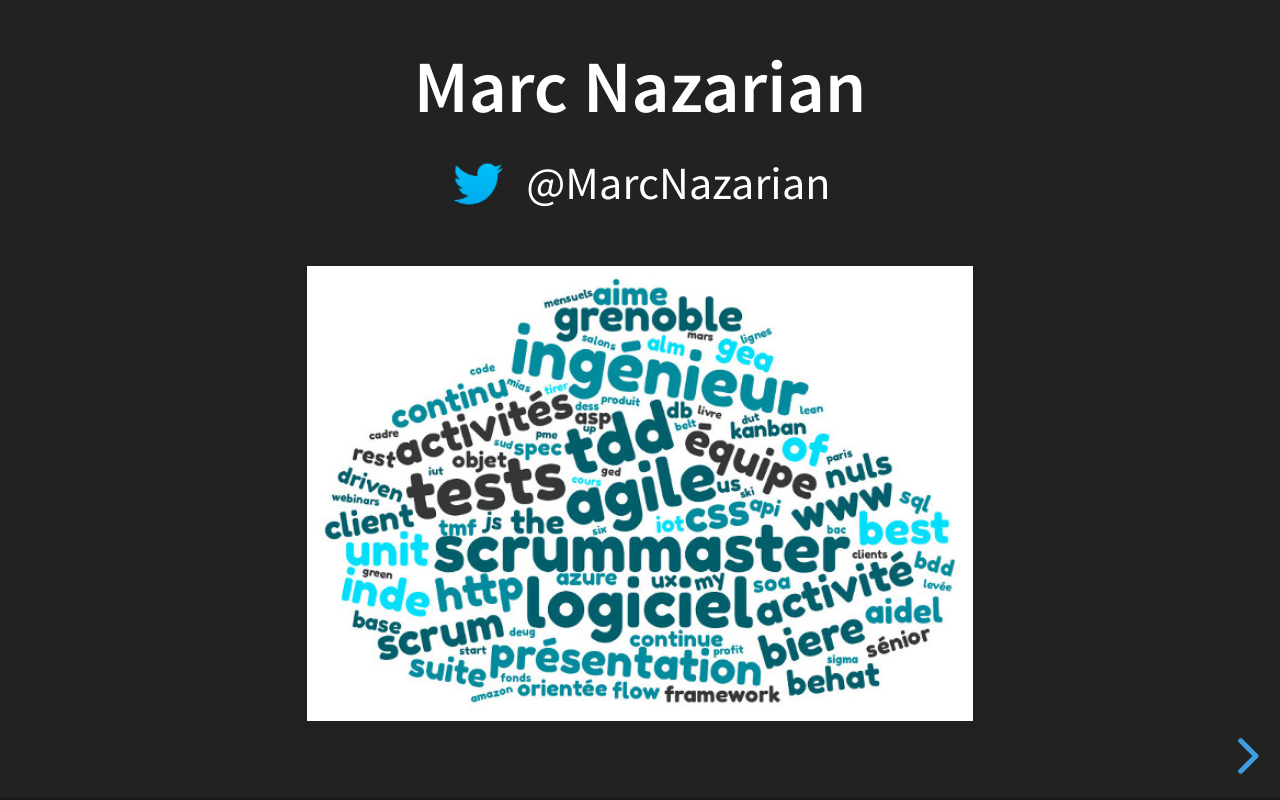
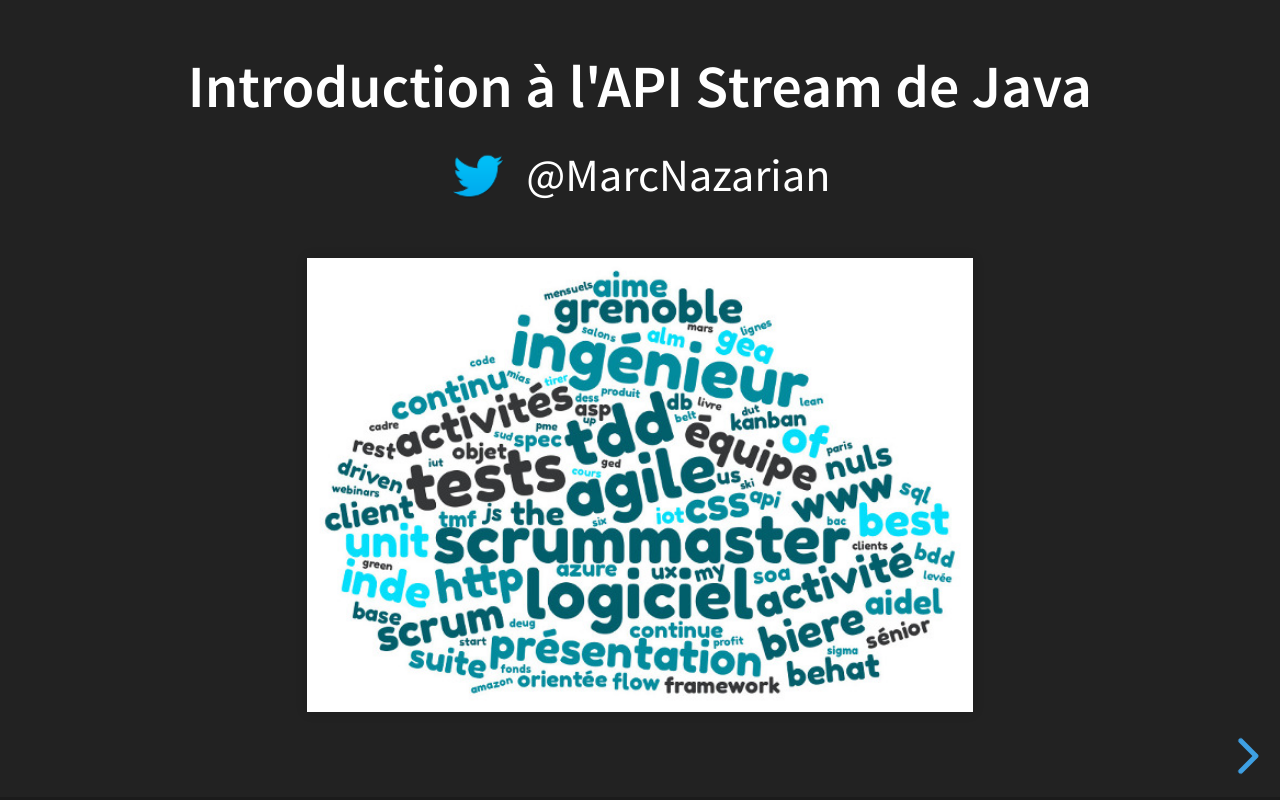
Before and after one commit to marcnazarian/stream-api-sandbox, a plain HTML site: page slides/index.html in a window 1280 px wide. Drawn offline with Linux system fonts and the light colour scheme.

Commit message:
added questions image and changed title

```diff
--- a/slides/index.html
+++ b/slides/index.html
@@ -29,7 +29,7 @@
 <div class="reveal">
     <div class="slides">
         <section>
-            <h2 class="normal">Marc Nazarian</h2>
+            <h3 class="normal">Introduction à l'API Stream de Java</h3>
             <p class="twitter">@MarcNazarian</p>
             <img src="images/nuage-de-mots-marc-1.jpg"/>
         </section>
```
Also changed, not shown: slides/images/questions.jpg (added).
